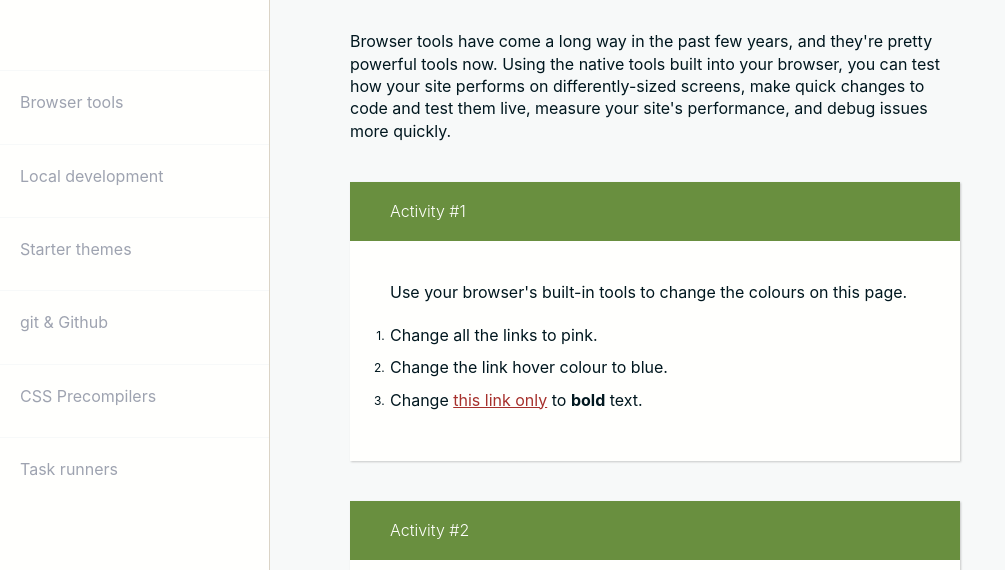
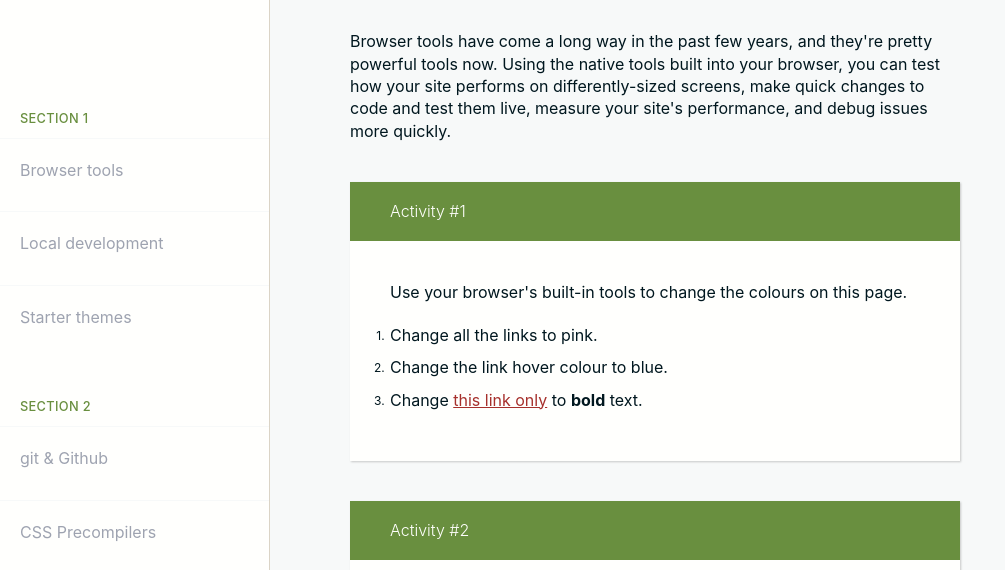
Before and after one commit to triggersandsparks/power-tools, a website with bundled scripts: page index.html in a window 1280 px wide. Shown: the part 161-731 px from the top of the page, without its empty margins (0-1005 px from the left). Built offline with nearby package versions, Linux system fonts and the light colour scheme.

Commit message:
Split navigation into two sections based on activity breaks.

```diff
--- a/assets/stylesheets/layout/_structure.scss
+++ b/assets/stylesheets/layout/_structure.scss
@@ -76,6 +76,13 @@ body * {
 	}
 }
 
+// Navigation section titles
+.nav-list-title {
+	@include small-caps;
+	color: $color__green;
+	padding: $size__site-gutter $size__site-gutter/2 0;
+}
+
 // Content.
 .content {
 	padding: $size__site-gutter;
--- a/index.html
+++ b/index.html
@@ -22,10 +22,12 @@
 			</div>
 
 			<ul>
+				<li class="nav-list-title">Section 1</li>
 				<li><a href="#browser-tools">Browser tools</a></li>
 				<li><a href="#local-development">Local development</a></li>
 				<li><a href="#starter-themes">Starter themes</a></li>
 
+				<li class="nav-list-title">Section 2</li>
 				<li><a href="#git-github">git &amp; Github</a></li>
 				<li><a href="#css-precompilers">CSS Precompilers</a></li>
 				<li><a href="#task-runners">Task runners</a></li>
```
Also changed, not shown: assets/stylesheets/style.css.
